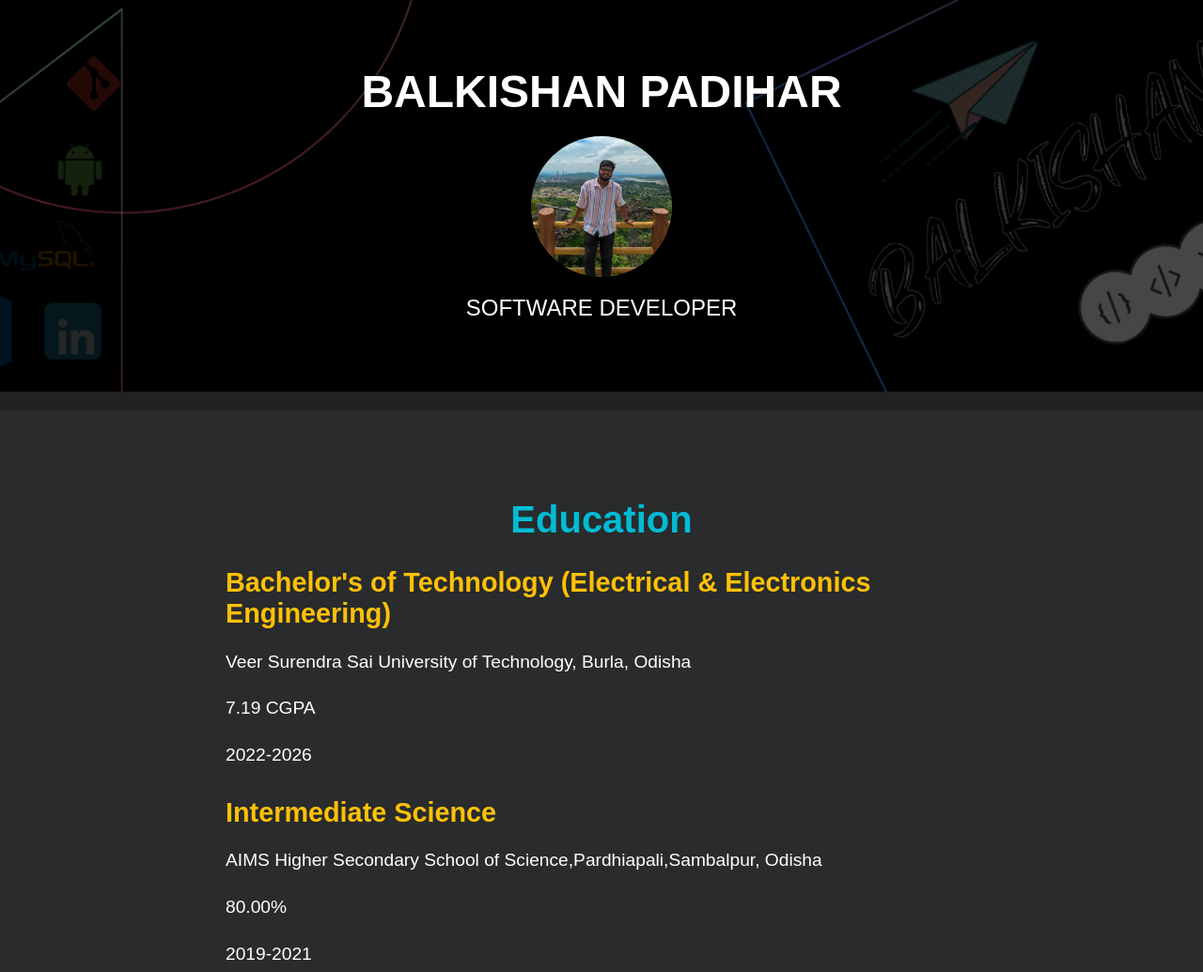
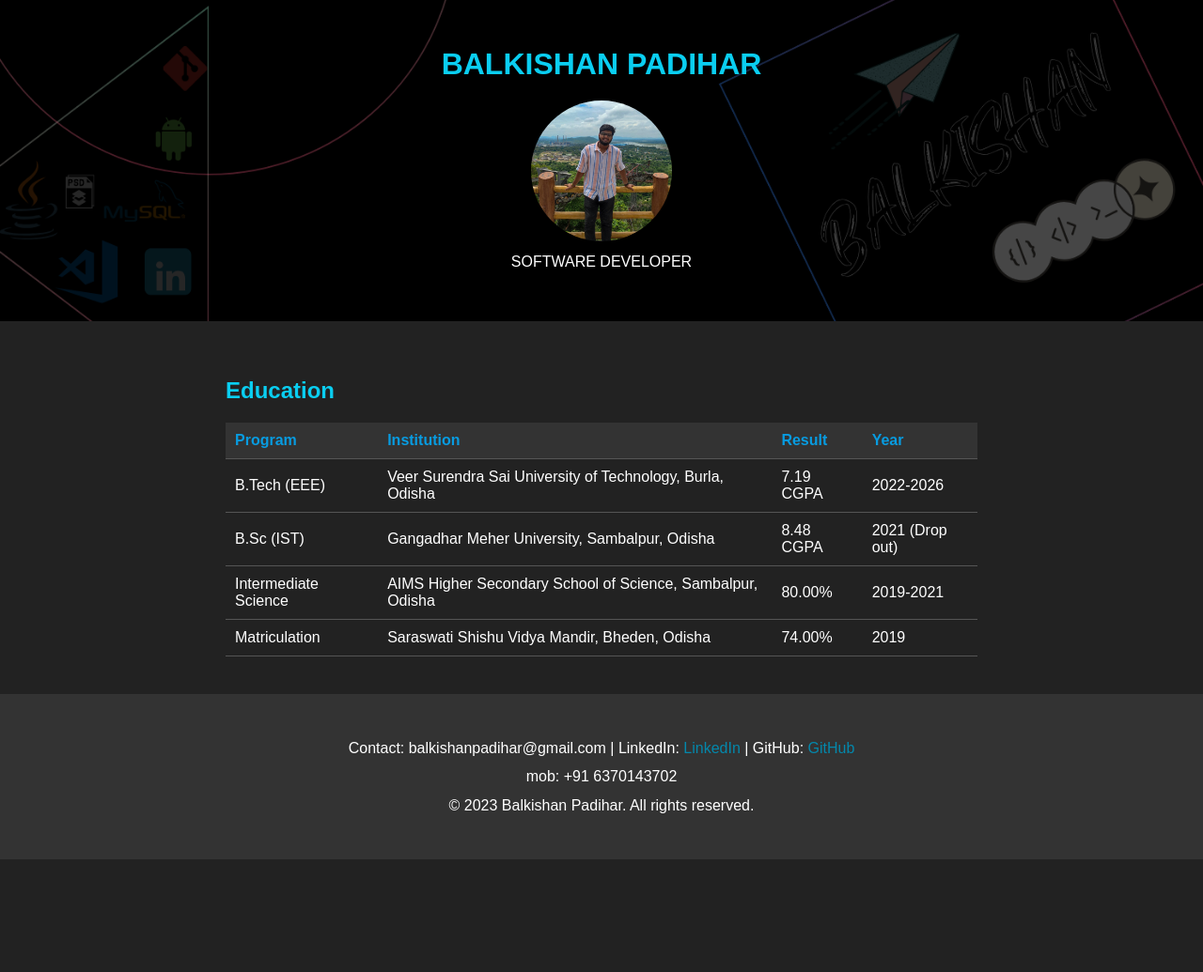
Before and after one commit to balkishan121/balkishan_protfolio, a plain HTML site: page education.html in a window 1280 px wide. Shown: the top 1035 px of the page at 94% size. After the commit the page ends 915 px from the top, so only its background shows below. Drawn offline with Linux system fonts and the light colour scheme.

Commit message:
Update education.html

```diff
--- a/education.html
+++ b/education.html
@@ -2,26 +2,58 @@
 <html lang="en">
 
 <head>
+    <!-- Include your CSS file or styles for the page -->
     <link rel="stylesheet" type="text/css" href="portfolio.css">
     <meta charset="UTF-8">
     <meta name="viewport" content="width=device-width, initial-scale=1.0">
     <title>Education</title>
     <style>
-        #education {
-        background-color: #292b2c; /* Dark background color */
+        body {
+            margin: 0;
+            padding: 0;
+            font-family: 'Arial', sans-serif;
+            background-color: #222; /* Dark background color */
             color: #fff; /* Light text color */
-        padding: 40px 0;
+        }
+
+        header {
+            background-image: url('code it down.png'); /* Replace with your image */
+            background-size: cover;
+            background-position: center;
+            color: #fff; /* Light text color */
+            text-align: center;
+            padding: 50px 0; /* Adjust padding as needed */
         }
 
         .container {
             max-width: 800px;
             margin: 0 auto;
+            padding: 20px;
         }
 
-    h2 {
-        text-align: center;
-        font-size: 2.5em;
-        margin-bottom: 20px;
+        h1, h2, h3 {
+            color: #0acef1; /* Accent color for headings */
+        }
+        header img {
+            border-radius: 50%; /* Make the image round */
+            margin-top: 20px;
+        }
+
+        table {
+            width: 100%;
+            border-collapse: collapse;
+            margin-top: 20px;
+        }
+
+        th, td {
+            padding: 10px;
+            text-align: left;
+            border-bottom: 1px solid #555; /* Dark border color */
+        }
+
+        th {
+            background-color: #333; /* Dark background color for headers */
+            color: #089ce1;
         }
 
         ul {
@@ -30,90 +62,59 @@
         }
 
         li {
-        margin-bottom: 40px;
-    }
-
-    h3 {
-        font-size: 1.8em;
-        margin-bottom: 10px;
-        color: #ffc107; /* Highlight color */
+            margin-bottom: 20px;
         }
 
         p {
-        font-size: 1.2em;
-        margin-bottom: 5px;
-    }
-        body {
-            margin: 0;
-            padding: 0;
-            font-family: 'Arial', sans-serif;
-            background-color: #222; /* Light background color */
+            margin: 5px 0;
         }
 
-        header {
-            background-image: url('code it down.png');
-            background-size: cover;
-            background-position: center;
-            color: #fff; /* Light text color */
-            text-align: center;
-            padding: 50px 0; /* Adjust padding as needed */
-        }
+        /* Add more styles as needed */
 
-        header .container {
-            max-width: 700px;
-            margin: 0 auto;
-        }
-
-        header h1 {
-            margin: 0;
-            font-size: 3em;
-        }
-
-        header p {
-            margin: 10px 0 0;
-            font-size: 1.5em;
-
-        }
-        header h3{
-            margin: 0;
-            font-size: 2em;
-            color: #0495a2;
-        }
-
-        header img {
-            border-radius: 50%; /* Makeing the image round */
-            margin-top: 20px;
-        }
     </style>
 </head>
 
 <body>
     <header>
-
-        <div class="container">
         <h1>BALKISHAN PADIHAR</h1> <img src="port.jpg" alt="Balkishan Padihar" width="150" height="100">
         <p>SOFTWARE DEVELOPER</p>
-        </div>
     </header>
 
     <section id="education">
         <div class="container">
             <h2>Education</h2>
-            <ul>
-                <li>
-                    <h3>Bachelor's of Technology (Electrical & Electronics Engineering)</h3>
-                    <p>Veer Surendra Sai University of Technology, Burla, Odisha </p>
-                    <p> 7.19 CGPA </p>
-                    <p> 2022-2026</p>
-                    <h3>Intermediate Science</h3>
-                    <p>AIMS Higher Secondary School of Science,Pardhiapali,Sambalpur, Odisha </p>
-                    <p> 80.00% </p>
-                    <p> 2019-2021</p>
-                    <h3>Matriculation</h3>
-                    <p>Saraswati Shishu Vidya Mandir, Bheden,Bargarh, Odisha </p>
-                    <p>74.00%</p>
-                </li>
-            </ul>
+            <table>
+                <tr>
+                    <th>Program</th>
+                    <th>Institution</th>
+                    <th>Result</th>
+                    <th>Year</th>
+                </tr>
+                <tr>
+                    <td>B.Tech (EEE)</td>
+                    <td>Veer Surendra Sai University of Technology, Burla, Odisha</td>
+                    <td>7.19 CGPA</td>
+                    <td>2022-2026</td>
+                </tr>
+                <tr>
+                    <td>B.Sc (IST)</td>
+                    <td>Gangadhar Meher University, Sambalpur, Odisha</td>
+                    <td>8.48 CGPA</td>
+                    <td>2021 (Drop out)</td>
+                </tr>
+                <tr>
+                    <td>Intermediate Science</td>
+                    <td>AIMS Higher Secondary School of Science, Sambalpur, Odisha</td>
+                    <td>80.00%</td>
+                    <td>2019-2021</td>
+                </tr>
+                <tr>
+                    <td>Matriculation</td>
+                    <td>Saraswati Shishu Vidya Mandir, Bheden, Odisha</td>
+                    <td>74.00%</td>
+                    <td>2019</td>
+                </tr>
+            </table>
         </div>
     </section>
 
```
Lines whose indentation alone changed are shown as unchanged.
